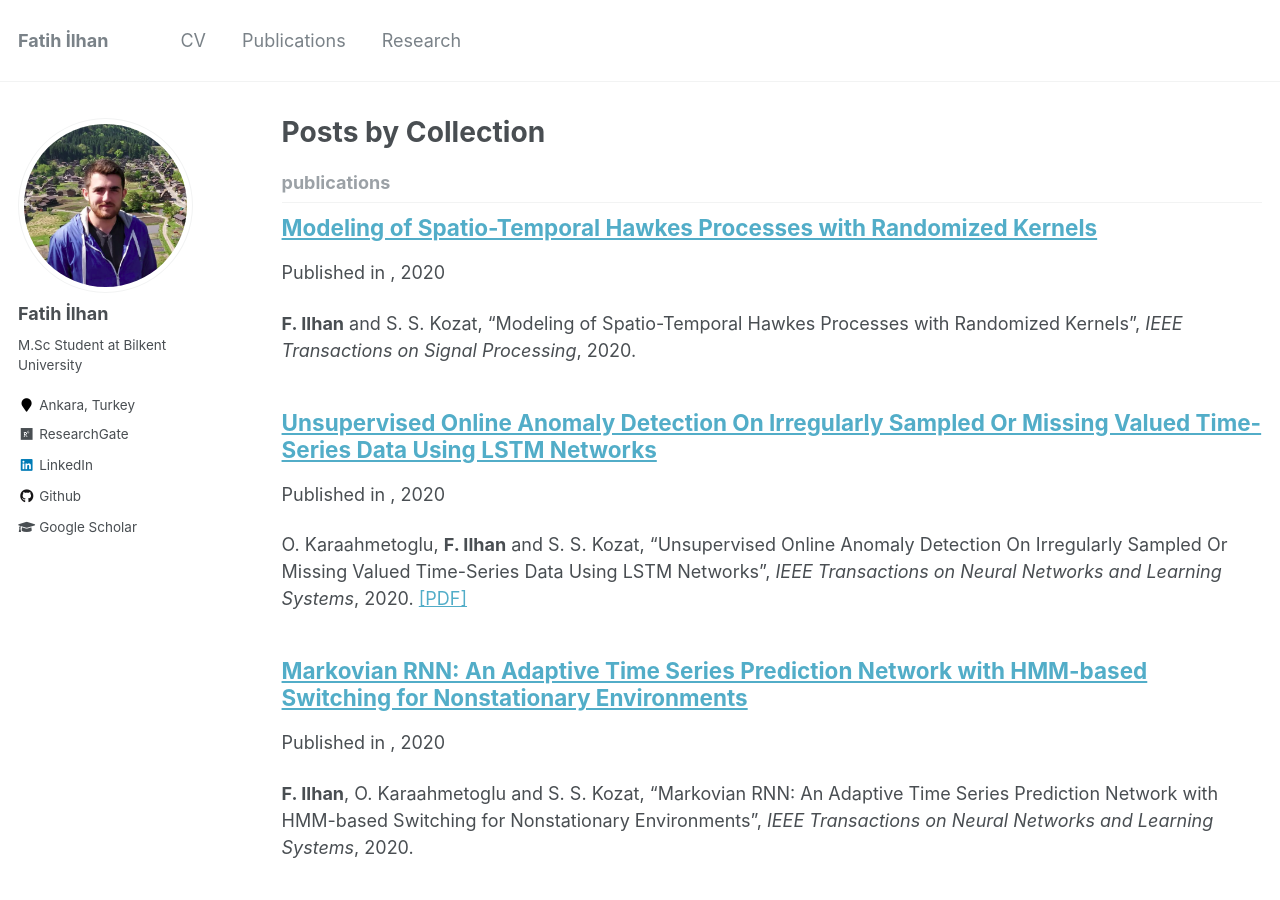
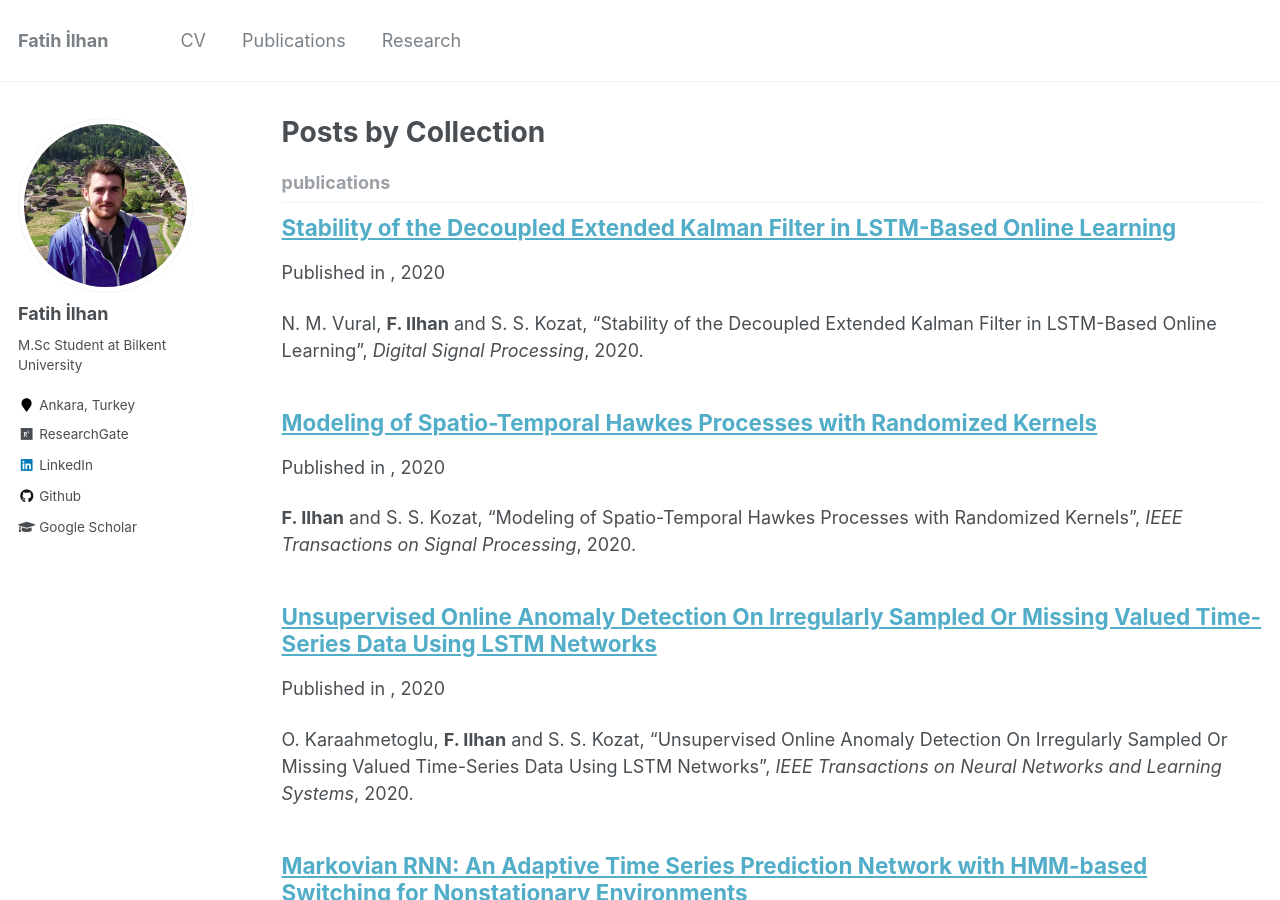
Before and after one commit to fatih-ilhan/fatih-ilhan.github.io, a Jekyll site: the page built from _pages/collection-archive.html, in a window 1280 px wide and 900 px high. Built offline with Jekyll 4.4.1, drawn with Linux system fonts in a browser that asks for light colours.

Commit message:
update publications

```diff
--- a/_publications/DEKF.md
+++ b/_publications/DEKF.md
@@ -0,0 +1,12 @@
+---
+title: "Stability of the Decoupled Extended Kalman Filter in LSTM-Based Online Learning"
+collection: publications
+permalink: /publications/DEKF
+---
+N. M. Vural, <b>F. Ilhan</b> and S. S. Kozat, "Stability of the Decoupled Extended Kalman Filter in LSTM-Based Online Learning", <i>Digital Signal Processing</i>, 2020.
+
+[[PDF]](https://arxiv.org/abs/1911.12258)
+
+
+## Abstract
+We investigate the convergence and stability properties of the decoupled extended Kalman filter learning algorithm (DEKF) within the long-short term memory network (LSTM) based online learning framework. For this purpose, we model DEKF as a perturbed extended Kalman filter and derive sufficient conditions for its stability during LSTM training. We show that if the perturbations -- introduced due to decoupling -- stay bounded, DEKF learns LSTM parameters with similar convergence and stability properties of the global extended Kalman filter learning algorithm. We verify our results with several numerical simulations and compare DEKF with other LSTM training methods. In our simulations, we also observe that the well-known hyper-parameter selection approaches used for DEKF in the literature satisfy our conditions.
```
Also changed, not shown: _publications/UOAD.md (+1 -0 lines).
